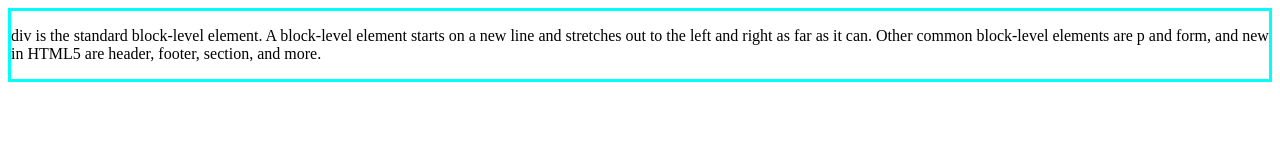
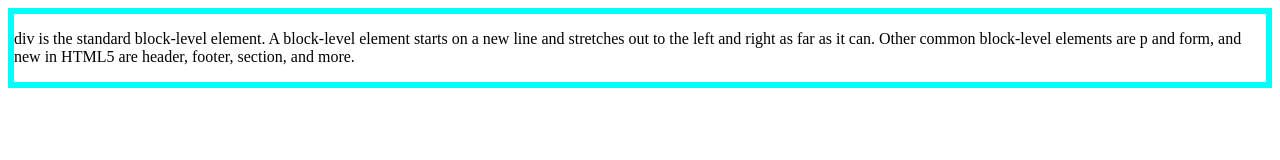
Before and after one commit to mariomliberio/learning-layout, a plain HTML site: page exercise-1-display.html in a window 1280 px wide. Drawn offline with Linux system fonts and the light colour scheme.

Commit message:
Update exercise-1-display.html

```diff
--- a/exercise-1-display.html
+++ b/exercise-1-display.html
@@ -10,6 +10,11 @@ border: bold;
 border-style: solid;
 border-color: cyan;
 }
+      .page{
+        border:bold;
+        border-style:solid;
+        border-color:cyan;
+      }
     </style>
   </head>
   <body>
```
